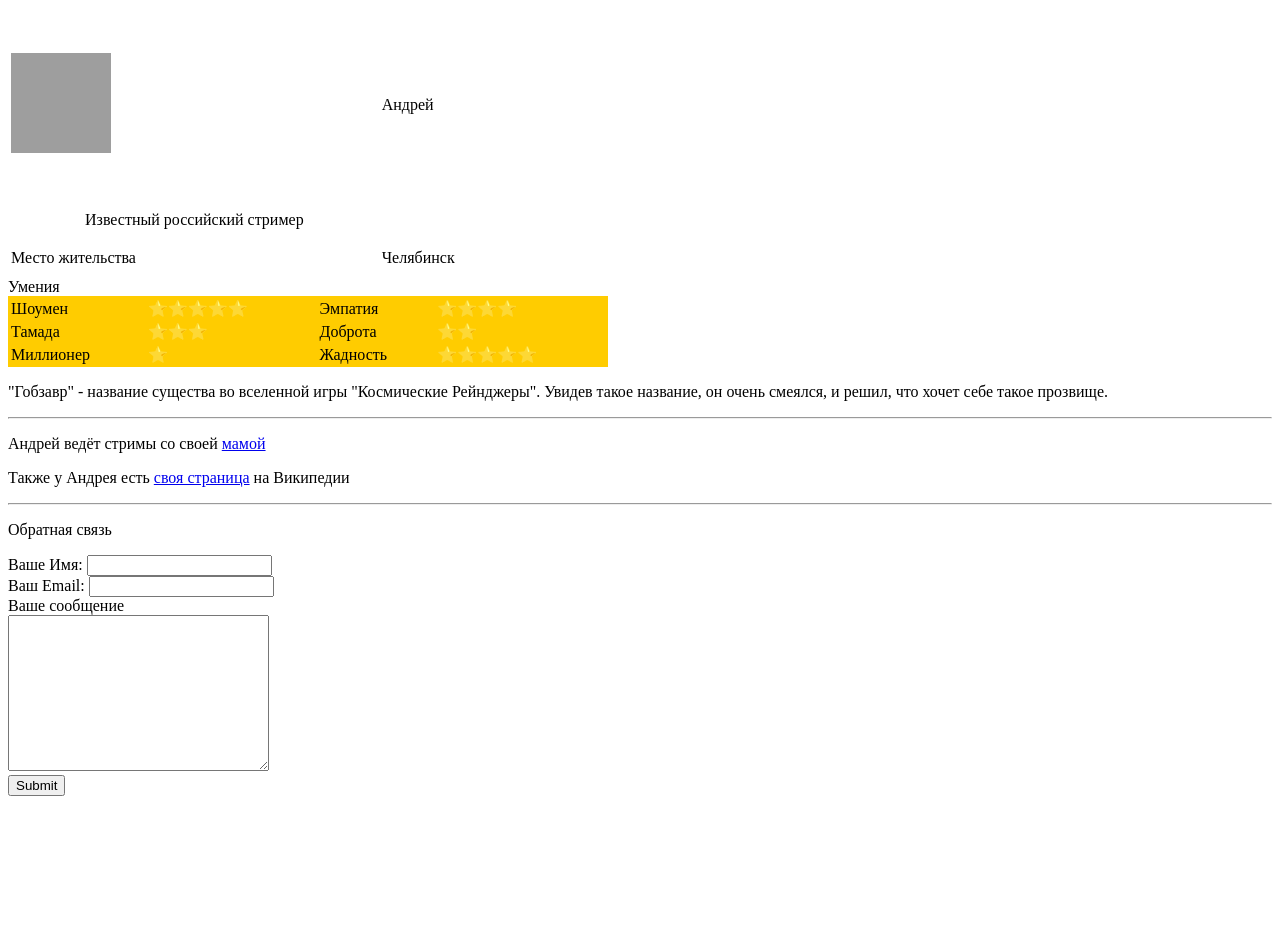
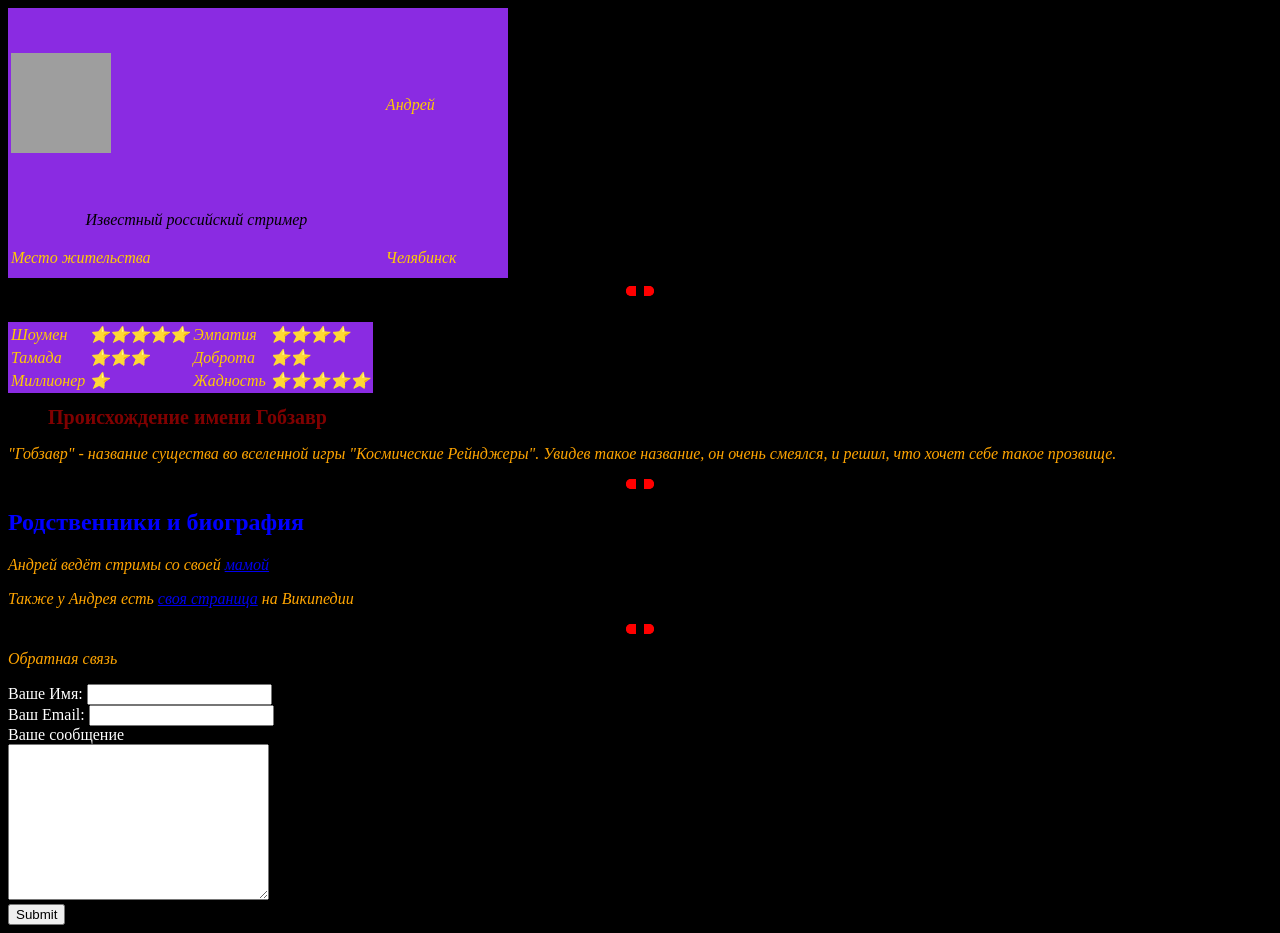
Before and after one commit to SuchAStupidMe/SuchAStupidMe.github.io, a plain HTML site: page index.html in a window 1280 px wide. Before the commit the page ends 804 px from the top, so only its background shows below. Drawn offline with Linux system fonts and the light colour scheme; grey boxes are pictures that could not be loaded.

Commit message:
Add files via upload

```diff
--- /dev/null
+++ b/css/style.css
@@ -0,0 +1,39 @@
+table {
+  	color:#ffcc00;
+  	width:600;
+  	background-color: #8A2BE2;
+        }
+
+hr {
+  	border: 5px dashed red;
+  	border-radius: 6px;
+  	width :1.5%;
+     }
+
+ h1 {
+        color: maroon;
+        margin-left: 40px;
+        font-size: 20px;
+    }
+
+p {
+	color: orange;
+	font-style: italic;
+}
+
+h2 {
+	color: blue;
+	shape-margin: 40px;
+}
+
+body {
+	background-color: black;
+}
+
+form {
+	color: white;
+}
+
+tr {
+	font-style: oblique;
+}
--- a/index.html
+++ b/index.html
@@ -3,8 +3,11 @@
   <head>
     <meta charset="utf-8">
     <title>Персональная страница</title>
+    <link rel="stylesheet" href="css/style.css">
   </head>
+
   <body>
+    <div>
     <table width="500" height="270">
          <tr>
              <td>
@@ -14,7 +17,7 @@
                  Андрей
              </td>
          </tr>
-         <tr>
+         <tr style="color: black;">
              <td align="center">
              Известный российский стример
              </td>
@@ -31,7 +34,10 @@
      </table>
 
 
-  <table bgcolor="#ffcc00" width="600">
+<hr>
+
+
+  <table>
   	<thead>Умения</thead>
    <tr>
     <td>Шоумен</td>
@@ -53,14 +59,21 @@
    </tr>
   </table>
 
-<p>"Гобзавр" - название существа во вселенной игры "Космические Рейнджеры". Увидев такое название, он очень смеялся, и решил, что хочет себе такое прозвище.</p>
+<h1>Происхождение имени Гобзавр</h1>
+
+<p >"Гобзавр" - название существа во вселенной игры "Космические Рейнджеры". Увидев такое название, он очень смеялся, и решил, что хочет себе такое прозвище.</p>
 <hr></hr>
 
+<h2>Родственники и биография</h2>
 <p>Андрей ведёт стримы со своей <a href="ludmila.html"> мамой</a> </p>
 
 <p>Также у Андрея есть <a href="https://gobzavr.fandom.com/ru/wiki/%D0%90%D0%BD%D0%B4%D1%80%D0%B5%D0%B9_%D0%93%D0%BE%D0%B1%D0%B7%D0%B0%D0%B2%D1%80"> своя страница</a> на Википедии
 </p>
- <hr></hr>
+
+
+
+
+<hr></hr>
 <p>Обратная связь</p>
 <form class="" action="mailto:suchastupidme@gmail.com" method="post" enctype="text/plain">
   <label for="">Ваше Имя:</label>
```
